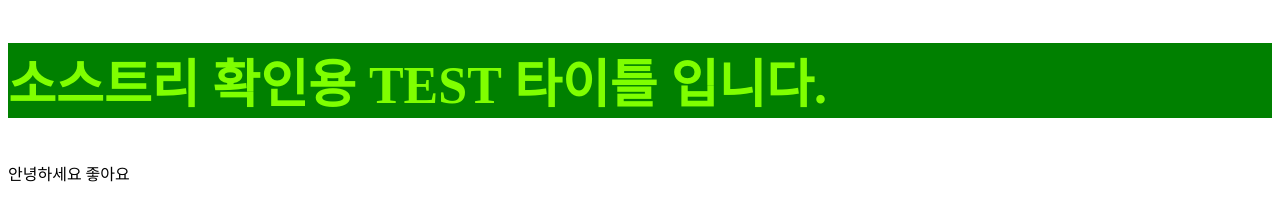
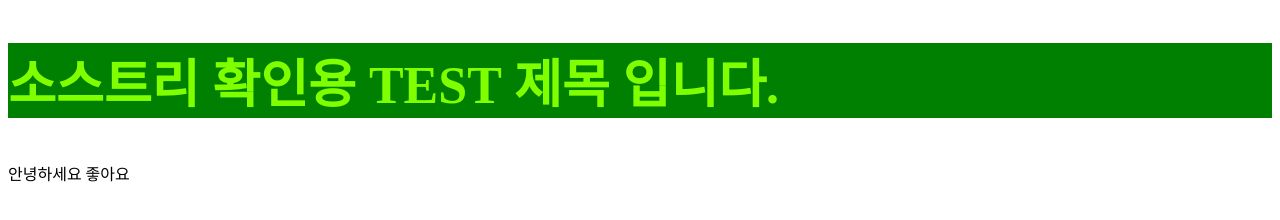
Before and after one commit to DongWook0509/visitkorea_example, a plain HTML site: page index.html in a window 1280 px wide. Drawn offline with Linux system fonts and the light colour scheme.

Commit message:
12/27 타이틀헤더 수정

```diff
--- a/index.html
+++ b/index.html
@@ -8,7 +8,7 @@
    <link rel="stylesheet" href="index.css">
 </head>
 <body>
-  <h2>소스트리 확인용 TEST 타이틀 입니다.</h2>
+  <h2>소스트리 확인용 TEST 제목 입니다.</h2>
   <span>안녕하세요</span>
   <span>좋아요</span>
 
```
